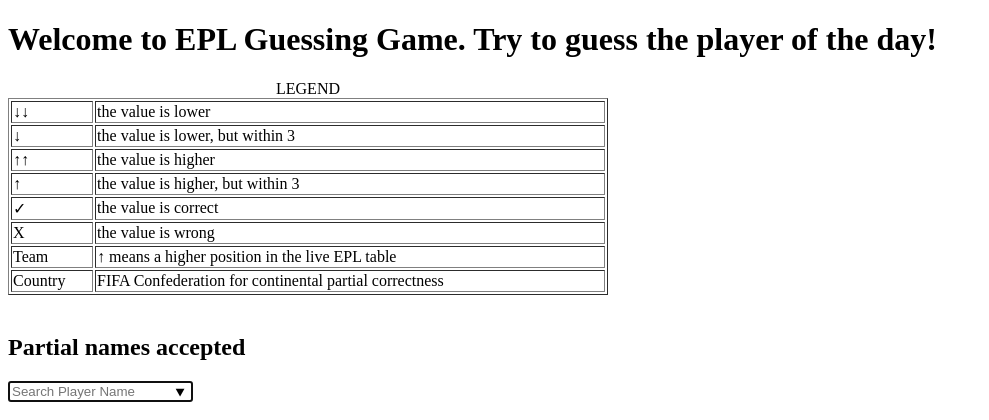
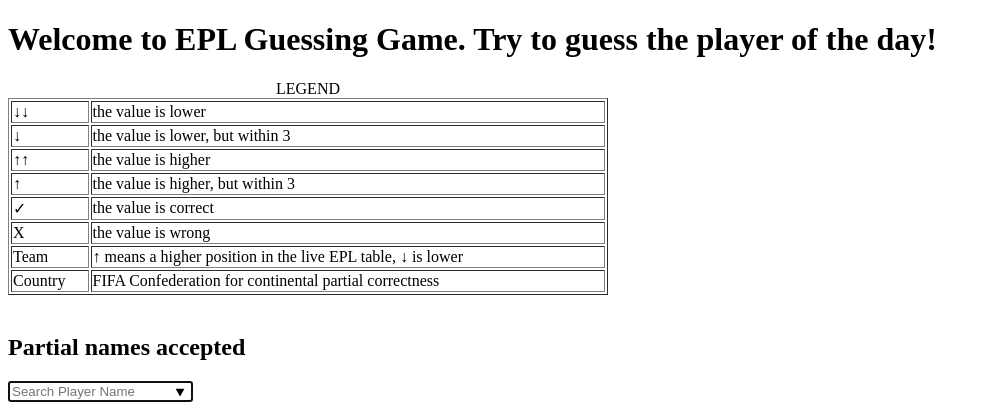
Before and after one commit to noahliebs/daily-epl, a Flask app: page / in a window 1280 px wide. Shown: the top 420 px of the page, without its empty margins (0-989 px from the left). Run offline with Flask 2, Linux system fonts and the light colour scheme.

Commit message:
Update base.html

```diff
--- a/templates/base.html
+++ b/templates/base.html
@@ -35,7 +35,7 @@
         	</tr>
         	<tr>
             	<td>Team</td>
-            	<td>↑ means a higher position in the live EPL table</td>
+            	<td>↑ means a higher position in the live EPL table, ↓ is lower</td>
         	</tr>
     	    <tr>
             	<td>Country</td>
```
